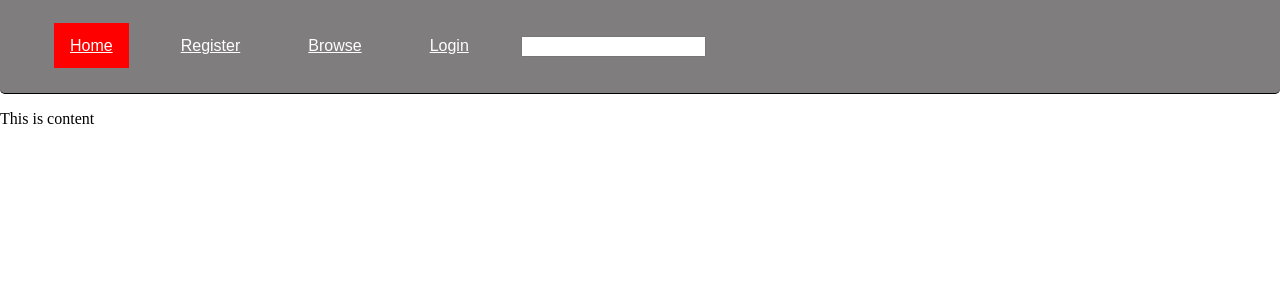
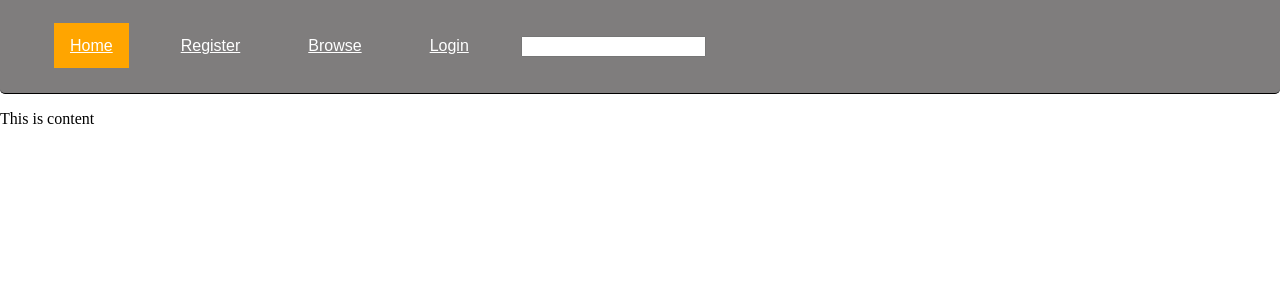
Before and after one commit to Jens-Walstedt/ImageSharingProject, a Django app: page / in a window 1280 px wide, with the pointer over the restyled element. Shown: the top 300 px of the page. Run offline with Django 3.2, Linux system fonts and the light colour scheme.

Commit message:
Changed hover color

```diff
--- a/static/styles.css
+++ b/static/styles.css
@@ -30,7 +30,7 @@
 }
 
 .nav a:hover {
-    background-color: red;
+    background-color: orange;
 }
 
 body {
```
